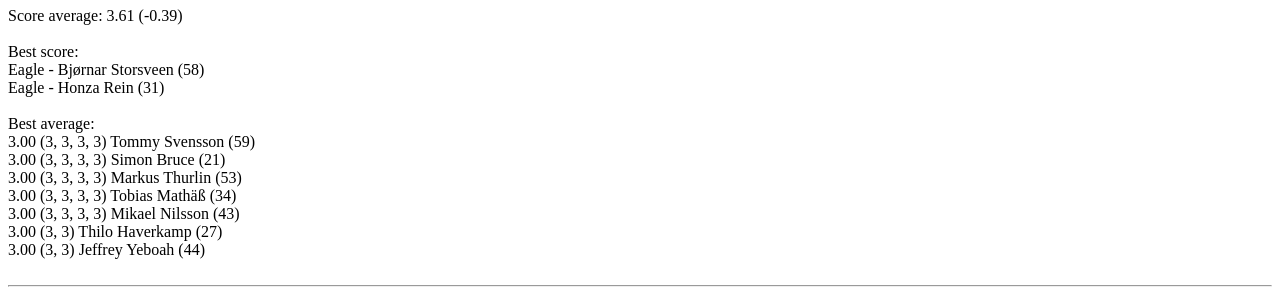
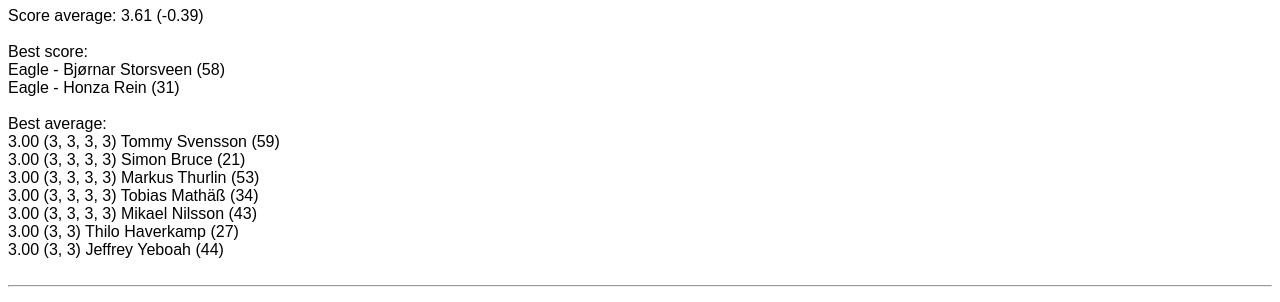
Before and after one commit to opentour-se/opentour-se.github.io, a plain HTML site: page index.html in a window 1280 px wide. Shown: the part 117-419 px from the top of the page. Drawn offline with nearby package versions, Linux system fonts and the light colour scheme; a script that the page names is missing.

Commit message:
Changed font

```diff
--- a/index.html
+++ b/index.html
@@ -8,7 +8,7 @@
         </script>
 
     </head>
-    <body>
+    <body style="font-family: arial;">
         <div id="holestats"></div>
     </body>
 <script>
```
